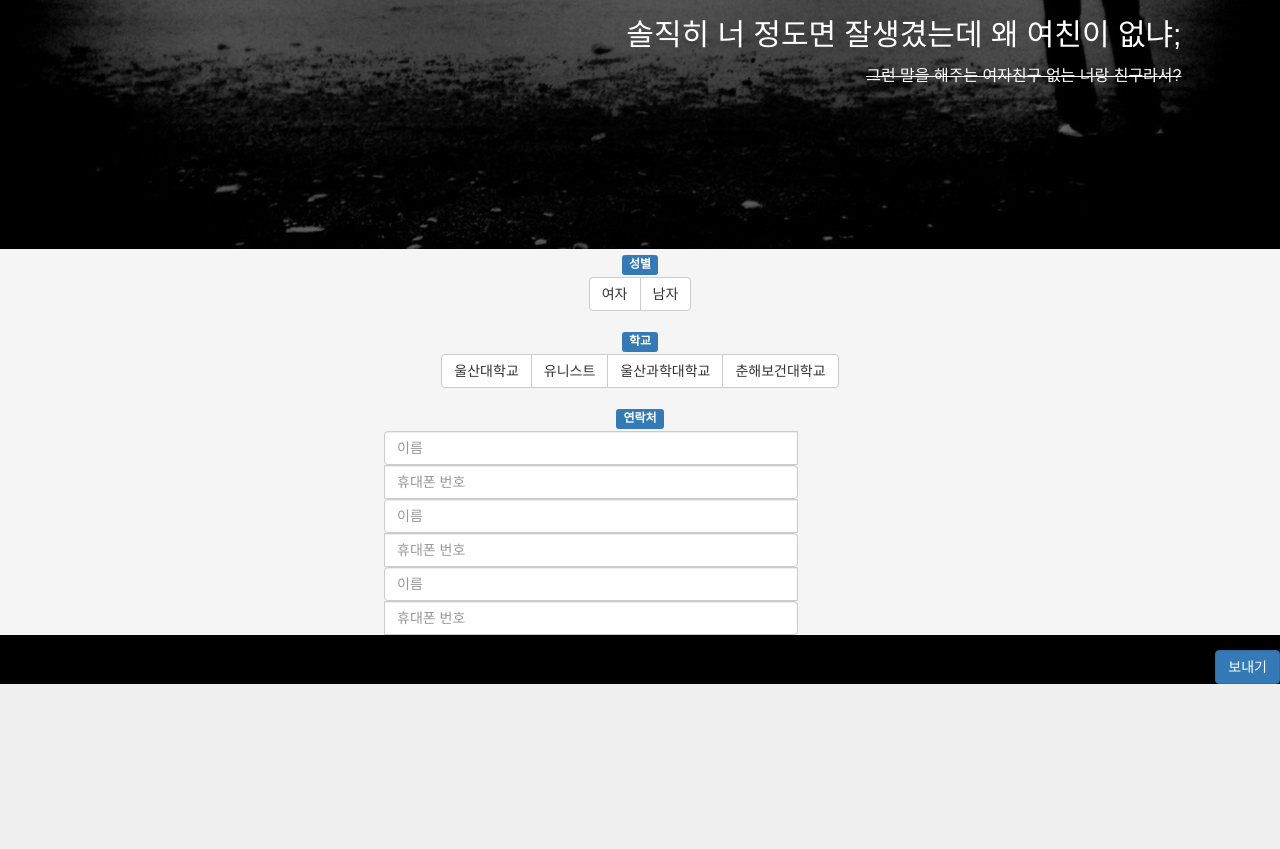
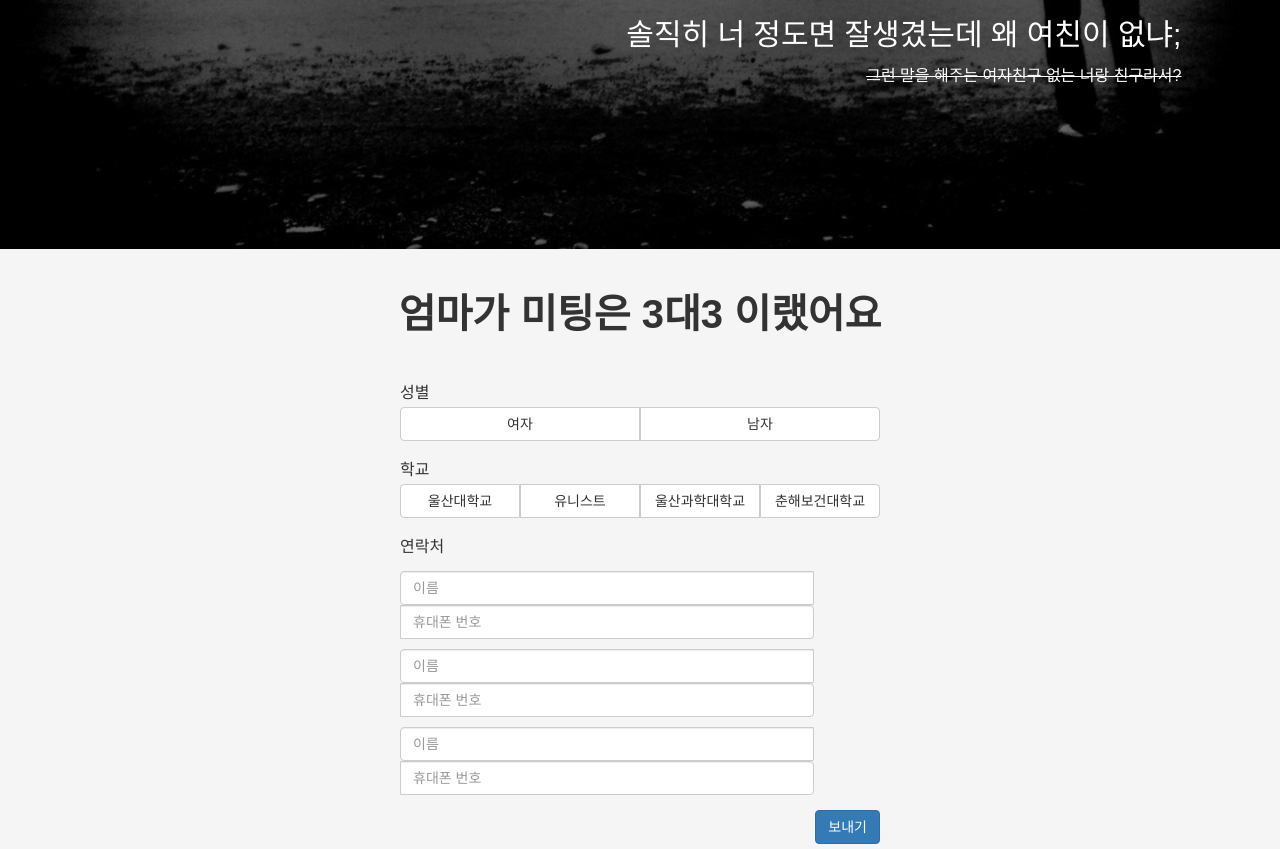
Before and after one commit to mu29/twenties, a Flask app: page / in a window 1280 px wide. Shown: the part 1359-2208 px from the top of the page. Before the commit the page ends 2043 px from the top, so only its background shows below. Run offline with Flask 2, Linux system fonts and the light colour scheme; some libraries are stand-ins or nearby versions.

Commit message:
폼 좌우 길이 조절

```diff
--- a/static/css/main.css
+++ b/static/css/main.css
@@ -7,10 +7,6 @@ html, body, div, span, applet, object, iframe, h1, h2, h3, h4, h5, h6, p, blockq
     vertical-align: baseline;
     font-family: 'Apple SD Gothic Neo', 'NanumGothic', '나눔고딕', '맑은 고딕', sans-serif;
     font-weight: normal;
-}
-
-.sub-title {
-    word-spacing: 15px;
 }
 
 article, aside, details, figcaption, figure, footer, header, hgroup, menu, nav, section {
@@ -152,6 +148,7 @@ html, body {
     text-align: center;
     padding: 5%;
 }
+
 #intro {
     background: url('/static/img/intro.jpg');
     background-size: cover;
@@ -160,13 +157,22 @@ html, body {
     text-align: center;
     padding: 0;
 }
+
 #intro .row {
     margin: 3%
 }
+
 .apply {
     background-color: whitesmoke;
-    margin: auto;
-    text-align: center;
+    margin: 0 auto;
+    padding: 30px 0;
+    height: 600px;
+}
+
+.forms {
+  padding: 30px 0;
+  max-width: 480px;
+  margin: 0 auto;
 }
 nav {
     position: fixed;
@@ -220,3 +226,16 @@ img.enlargement {
     height: 8px;
     background-color: black;
 }
+
+.sub-title {
+    word-spacing: 15px;
+}
+
+.info {
+  margin: 10px 0;
+}
+
+.title {
+  text-align: center;
+  font-weight: 700;
+}
--- a/templates/index.html
+++ b/templates/index.html
@@ -56,10 +56,12 @@
     </div>
     <a name="#apply"></a>
     <div class="apply">
+      <h2 class="title">엄마가 미팅은 3대3 이랬어요</h2>
+      <div class="forms">
         <form action="" method="post" enctype="multipart/form-data">
-        <label><span class="label label-primary">성별</span></label>
+          <label>성별</label>
           <div class="form-group">
-          <div class="btn-group" data-toggle="buttons">
+            <div class="btn-group btn-group-justified" data-toggle="buttons">
               <label class="btn btn-default">
                 <input type="radio" name="gender" value="여자" autocomplete="off">
                 여자
@@ -71,9 +73,9 @@
             </div>
           </div>
 
-        <label><span class="label label-primary">학교</span></label>
+          <label>학교</label>
           <div class="form-group">
-          <div class="btn-group" data-toggle="buttons">
+            <div class="btn-group btn-group-justified" data-toggle="buttons">
               <label class="btn btn-default">
                 <input type="radio" name="university" value="울산대학교" autocomplete="off">
                 울산대학교
@@ -93,10 +95,10 @@
             </div>
           </div>
 
-        <label><span class="label label-primary">연락처</span></label>
-        <div class="form-group" style="margin-left:30%; margin-right:30%">
+          <label>연락처</label>
+          <div class="form-group">
             {% for i in range(0, 3) %}
-          <div class="input-group">
+            <div class="input-group info">
               <input type="text" name="name{{ i }}" class="form-control" placeholder="이름" required="true">
               <input type="text" name="phone{{ i }}" class="form-control" placeholder="휴대폰 번호" required="true">
             </div>
@@ -107,6 +109,7 @@
             <p>
               <input type="submit" class="btn btn-primary" value="보내기">
             </p>
+          </div>
         </div>
       </form>
     </div>
```
Lines whose indentation alone changed are shown as unchanged.
